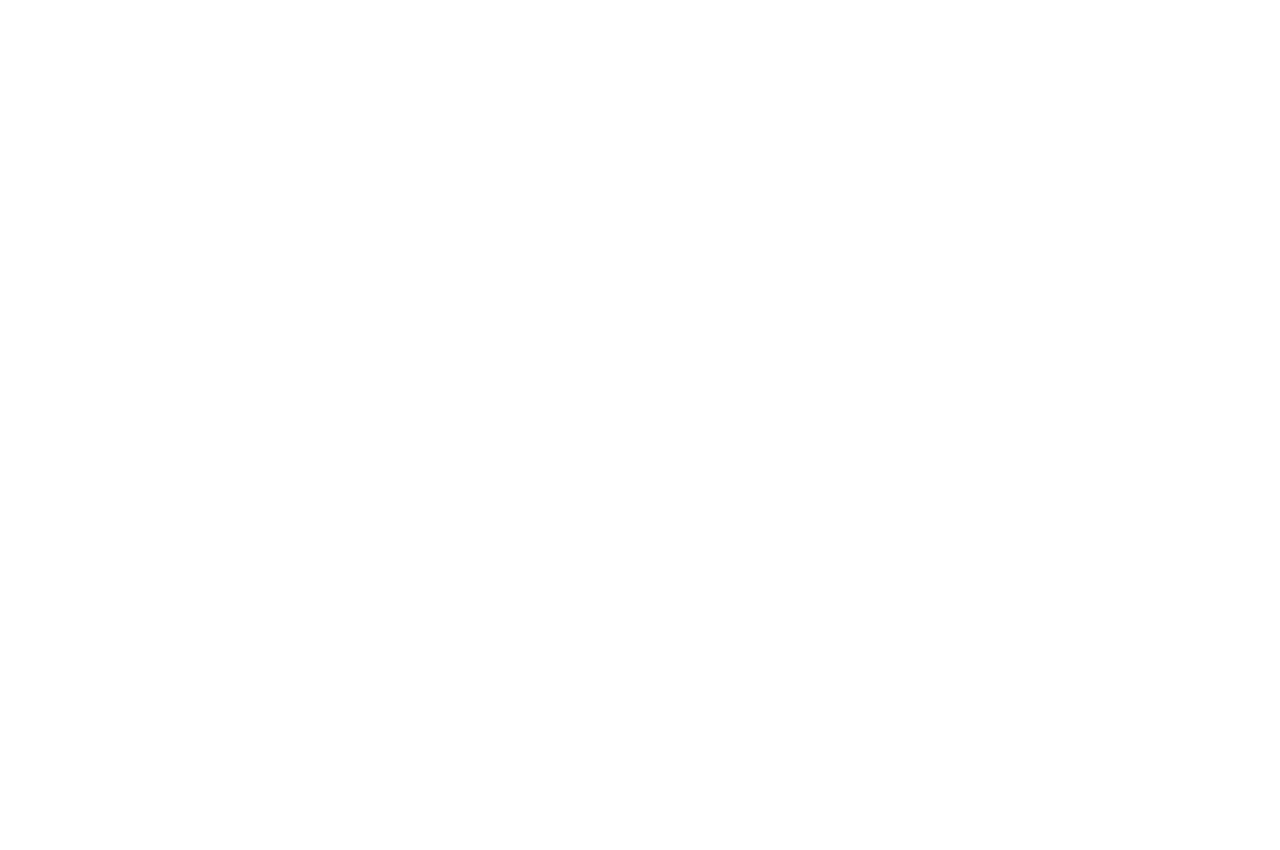
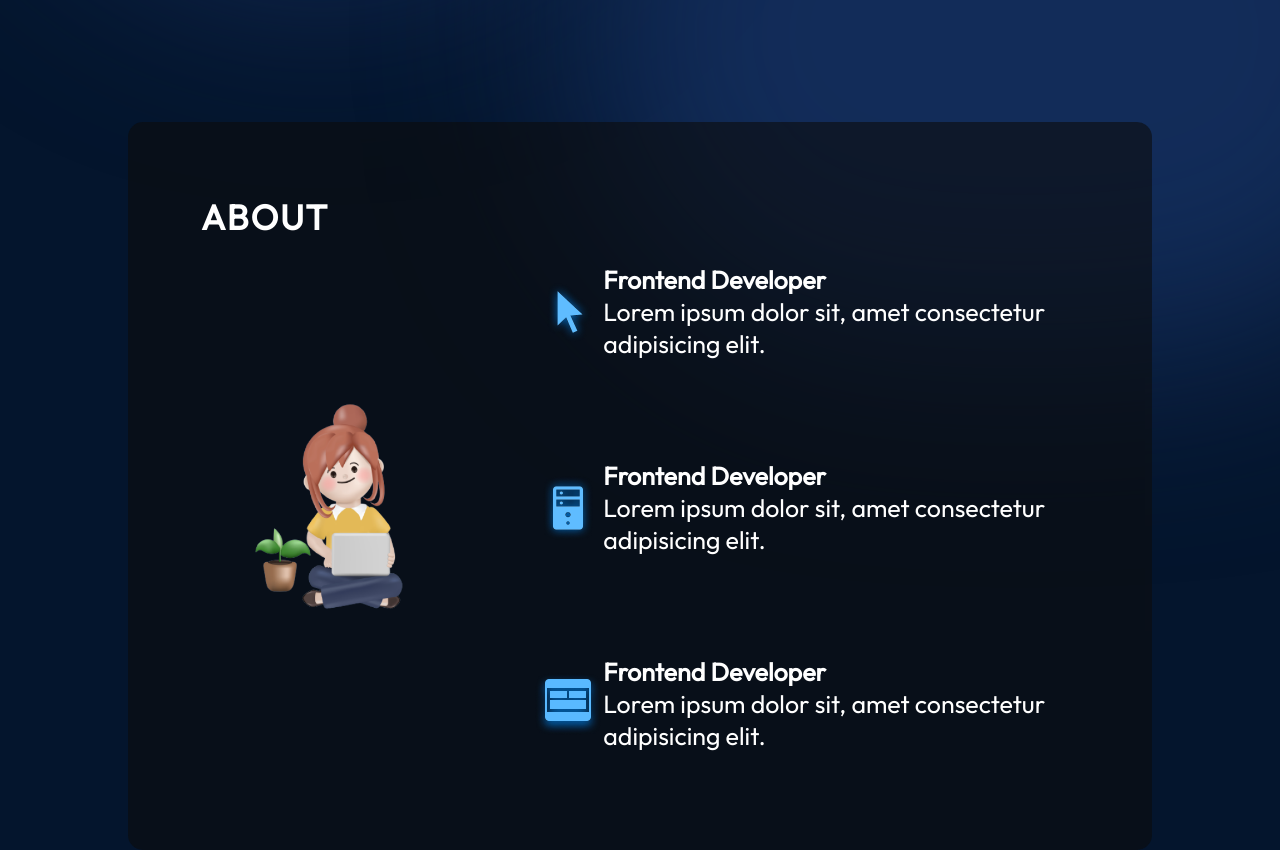
Before and after one commit to GrzegorzKopacki/newPortfolio, a React (Vite) app in the folder newPortfolio/: page / in a window 1280 px wide. Shown: the part 680-1530 px from the top of the page. Before the commit the page ends 800 px from the top, so only its background shows below. Built offline with nearby package versions, Linux system fonts and the light colour scheme.

Commit message:
created new component About

```diff
--- a/newPortfolio/src/App.jsx
+++ b/newPortfolio/src/App.jsx
@@ -1,4 +1,5 @@
 import styles from "./App.module.css";
+import { About } from "./components/About/About";
 import { Hero } from "./components/Hero/Hero";
 import { Navbar } from "./components/Navbar/navbar";
 
@@ -7,6 +8,7 @@
 		<div className={styles.App}>
 			<Navbar />
 			<Hero/>
+			<About/>
 		</div>
 	);
 }
--- /dev/null
+++ b/newPortfolio/src/components/About/About.jsx
@@ -0,0 +1,39 @@
+import ABOUT from "../../../assets/about/aboutImage.png";
+import CURSOR from "../../../assets/about/cursorIcon.png";
+import SERVER from "../../../assets/about/serverIcon.png";
+import UI from "../../../assets/about/uiIcon.png";
+import styles from "./About.module.css";
+
+export function About() {
+	return (
+		<section className={styles.container}>
+			<h2 className={styles.title}>About</h2>
+			<div className={styles.content}>
+				<img src={ABOUT} className={styles.aboutImage} />
+				<ul className={styles.aboutItems}>
+					<li className={styles.aboutItem}>
+						<img src={CURSOR} alt="" />
+						<div className={styles.aboutItemText}>
+							<h3>Frontend Developer</h3>
+							<p>Lorem ipsum dolor sit, amet consectetur adipisicing elit.</p>
+						</div>
+					</li>
+					<li className={styles.aboutItem}>
+						<img src={SERVER} alt="" />
+						<div className={styles.aboutItemText}>
+							<h3>Frontend Developer</h3>
+							<p>Lorem ipsum dolor sit, amet consectetur adipisicing elit.</p>
+						</div>
+					</li>
+					<li className={styles.aboutItem}>
+						<img src={UI} alt="" />
+						<div className={styles.aboutItemText}>
+							<h3>Frontend Developer</h3>
+							<p>Lorem ipsum dolor sit, amet consectetur adipisicing elit.</p>
+						</div>
+					</li>
+				</ul>
+			</div>
+		</section>
+	);
+}
--- /dev/null
+++ b/newPortfolio/src/components/About/About.module.css
@@ -0,0 +1,92 @@
+@import "../../vars.css";
+
+.container {
+    position: relative;
+    background-color: rgba(12, 12, 12, 0.6);
+    border-radius: 15px;
+    padding: 73px;
+    margin-top: 129px;
+    z-index: 1;
+    margin-left: 10%;
+    margin-right: 10%;
+  }
+
+  .title {
+    color: var(--color-text);
+    font-size: 35px;
+    font-weight: 700;
+    letter-spacing: 1.75px;
+    text-transform: uppercase;
+  }
+
+  .content {
+    display: flex;
+    flex-direction: row;
+    align-items: center;
+  }
+
+  .aboutImage {
+    width: 35%;
+  }
+
+  .aboutItems {
+    color: var(--color-text);
+    display: flex;
+    flex-direction: column;
+    gap: 50px;
+  }
+
+  .aboutItem {
+    display: flex;
+    flex-direction: row;
+    align-items: center;
+    border-radius: 20px;
+    list-style: none;
+    padding: 25px;
+    background-image: linear-gradient(
+      90deg,
+      rgba(165, 215, 232, 0.42) 0%,
+      rgba(255, 255, 255, 0) 100%
+    );
+    background-size: 0 100%;
+    background-repeat: no-repeat;
+    transition: 0.4s;
+  }
+
+  .aboutItem:hover {
+    background-size: 100% 100%;
+  }
+
+  .aboutItem h3 {
+    font-size: 25px;
+    font-weight: 600;
+  }
+
+  .aboutItem p {
+    font-size: 25px;
+  }
+
+  @media screen and (max-width: 830px) {
+    .container {
+      background-color: transparent;
+      padding-left: 0;
+      padding-right: 0;
+    }
+
+    .content {
+      flex-direction: column;
+    }
+
+    .aboutImage {
+      display: none;
+    }
+
+    .aboutItems {
+      margin-top: 29px;
+    }
+
+    .aboutItem {
+      padding-left: 0;
+      padding-right: 0;
+    }
+  }
```
